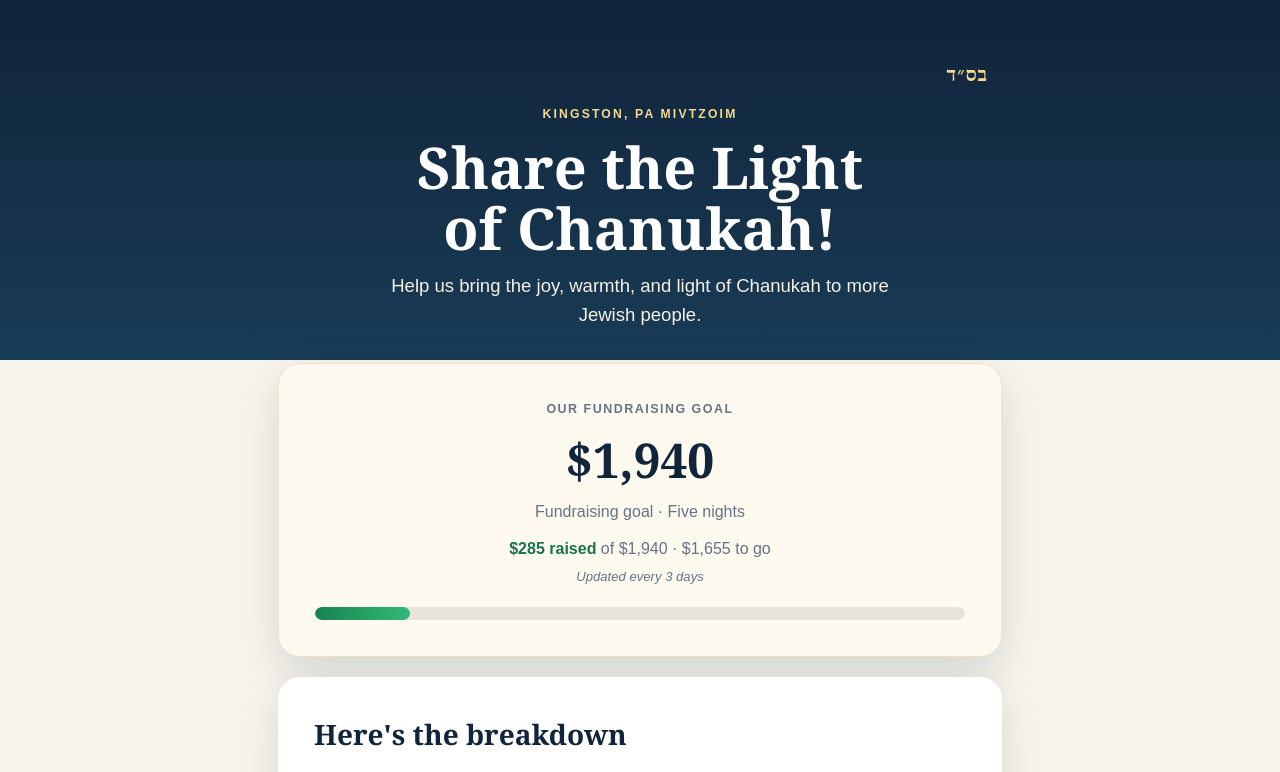
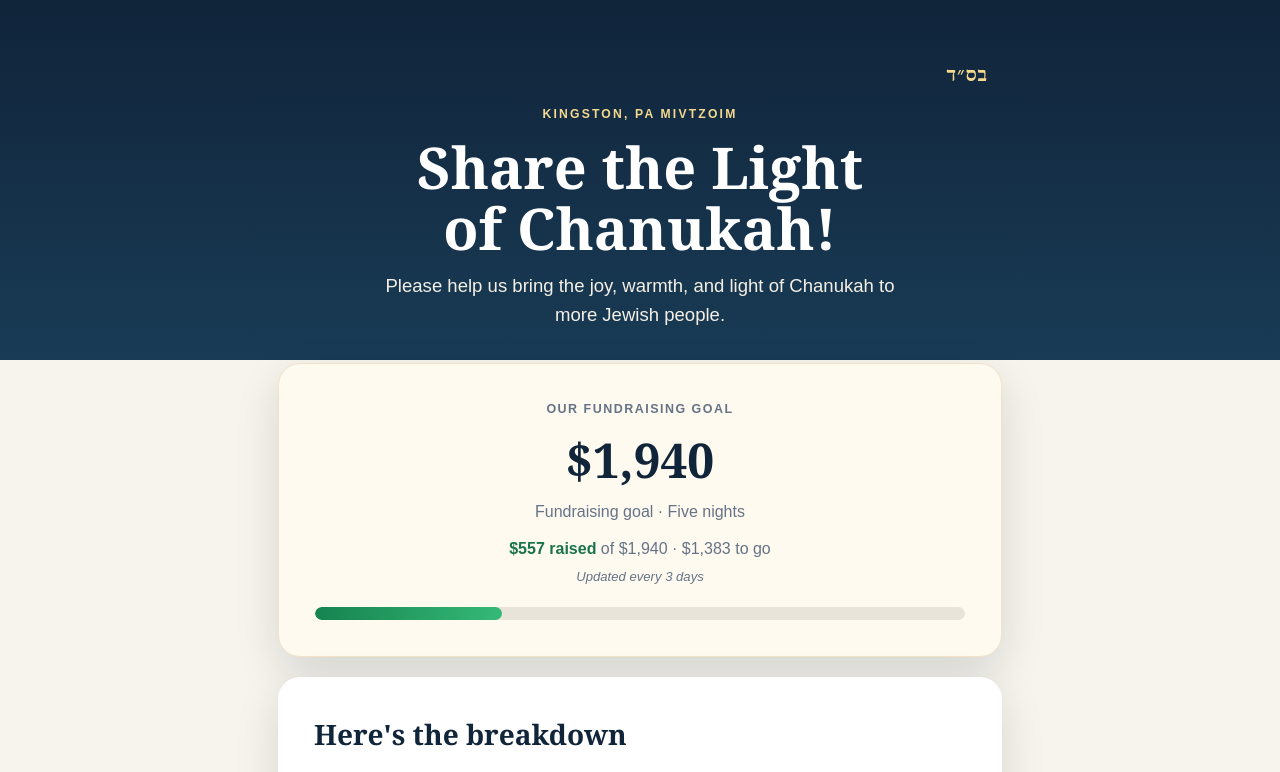
Before and after one commit to kingstonmivtzoim/chanukah, a plain HTML site: page index.html in a window 1280 px wide. Shown: the top 772 px of the page. Drawn offline with Linux system fonts and the light colour scheme.

Commit message:
Update index.html

```diff
--- a/index.html
+++ b/index.html
@@ -26,8 +26,8 @@ button,.button{appearance:none;border:0;border-radius:999px;padding:13px 19px;fo
 @media(max-width:480px){.wrap{padding:20px 13px 36px}.item{padding:12px}.goal .amount{font-size:2.6rem}}
 </style></head><body><main class="wrap">
 <header class="hero"><div style="text-align:right;color:#f4d98e;font-family:Georgia,serif;font-size:1.25rem;font-weight:700;letter-spacing:.04em;margin:0 2px 16px 0" dir="rtl">בס״ד</div>
-<div class="kicker">Kingston, PA Mivtzoim</div><h1>Share the Light<br>of Chanukah!</h1><p>Help us bring the joy, warmth, and light of Chanukah to more Jewish people.</p></header>
-<section class="card goal"><div class="label">Our fundraising goal</div><div class="amount">$1,940</div><p class="sub">Fundraising goal · Five nights</p><p class="sub" style="margin-top:12px"><strong style="color:#19734b">$285 raised</strong> of $1,940 · $1,655 to go</p><p class="sub" style="font-size:.82rem;margin-top:5px;font-style:italic">Updated every 3 days</p><div class="progress" role="img" aria-label="Progress toward the goal: $285 raised of $1,940"><span style="width:14.69%"></span></div></section>
+<div class="kicker">Kingston, PA Mivtzoim</div><h1>Share the Light<br>of Chanukah!</h1><p>Please help us bring the joy, warmth, and light of Chanukah to more Jewish people.</p></header>
+<section class="card goal"><div class="label">Our fundraising goal</div><div class="amount">$1,940</div><p class="sub">Fundraising goal · Five nights</p><p class="sub" style="margin-top:12px"><strong style="color:#19734b">$557 raised</strong> of $1,940 · $1,383 to go</p><p class="sub" style="font-size:.82rem;margin-top:5px;font-style:italic">Updated every 3 days</p><div class="progress" role="img" aria-label="Progress toward the goal: $557 raised of $1,940"><span style="width:28.71%"></span></div></section>
 <section class="card"><h2>Here's the breakdown</h2><div class="breakdown">
 <div class="item"><span class="name">🚐 Mitzvah Tank <small style="display:block;font-weight:400;color:#667">Quantity: 1</small></span><span class="amount">$675</span></div>
 <div class="item"><span class="name">🍩 Doughnuts <small style="display:block;font-weight:400;color:#667">Quantity: 480</small></span><span class="amount">$650</span></div>
```
